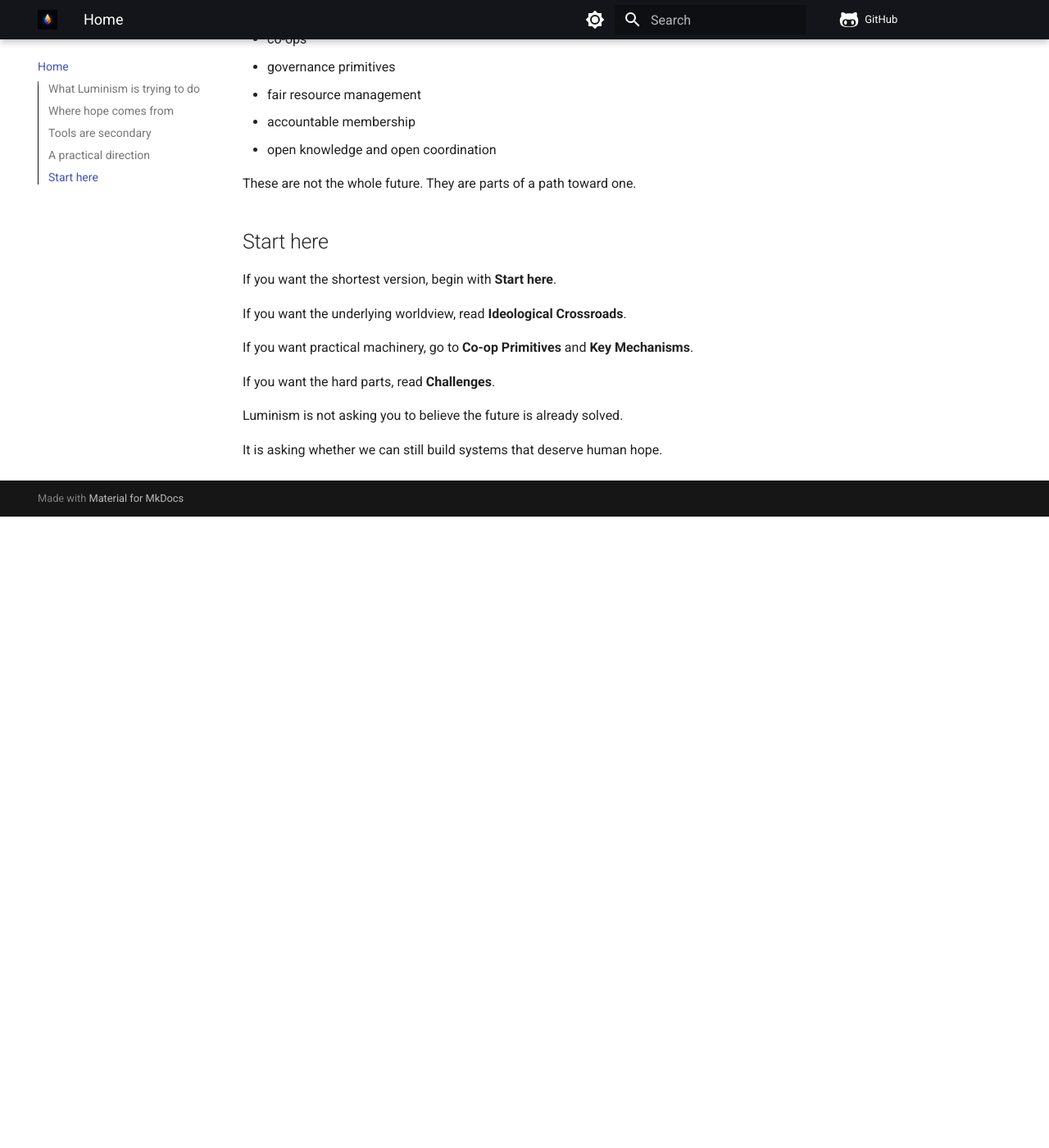
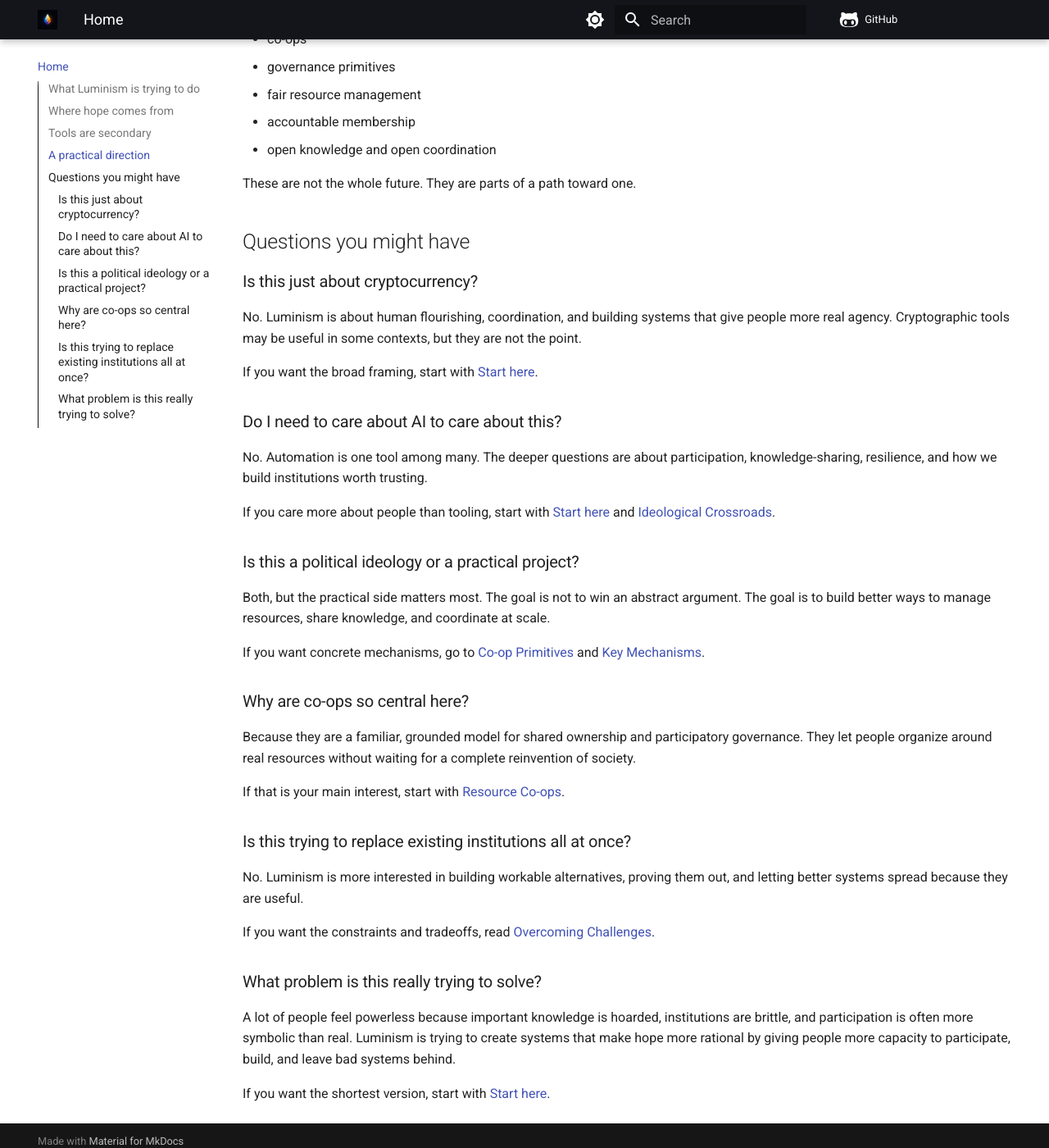
Before and after one commit to pierce403/luminism, an MkDocs documentation site: the page built from docs/index.md, in a window 1280 px wide and 1400 px high, scrolled down 1740 px. Shown: the whole window at 82% size. Built offline with MkDocs 1.6.1 and Material for MkDocs 9.7.7, drawn with Linux system fonts in a browser that asks for light colours; comment, search, counter and statistics services are not loaded; before the commit the page ends 2370 px from its top, so only the background shows below that; some of the changed text lies outside the part shown.

Commit message:
Use homepage FAQ as router instead of separate FAQ nav item

```diff
--- a/docs/index.md
+++ b/docs/index.md
@@ -8,7 +8,7 @@ Luminism begins from a simpler premise: **there is still a path forward**.
 
 **[Join the conversation](https://signal.group/#CjQKIPJUPF-Y0xmhOQoKTrsWE4pda8PCW24u2vA7jZW1BithEhBr9dhHfWdgSqfvt92TTDpZ)**
 
-Not because technology automatically saves us, and not because history bends toward justice on its own. There is a path forward because people can still learn, build, organize, and share what they know. If we make that easier,if we reduce the friction around coordination, participation, and resource access,then more people can help make the world better in their own way.
+Not because technology automatically saves us, and not because history bends toward justice on its own. There is a path forward because people can still learn, build, organize, and share what they know. If we make that easier, if we reduce the friction around coordination, participation, and resource access, then more people can help make the world better in their own way.
 
 ## What Luminism is trying to do
 
@@ -48,7 +48,7 @@ If a tool helps with that, use it. If it doesn’t, don’t.
 
 ## A practical direction
 
-The world is full of hidden knowledge, brittle supply chains, and institutions that have forgotten how to let people participate meaningfully. Luminism takes seriously the idea that this can be changed,not all at once, but through systems that are legible, forkable, and worth joining.
+The world is full of hidden knowledge, brittle supply chains, and institutions that have forgotten how to let people participate meaningfully. Luminism takes seriously the idea that this can be changed, not all at once, but through systems that are legible, forkable, and worth joining.
 
 That is why this site focuses on practical mechanisms:
 
@@ -60,16 +60,34 @@ That is why this site focuses on practical mechanisms:
 
 These are not the whole future. They are parts of a path toward one.
 
-## Start here
+## Questions you might have
 
-If you want the shortest version, begin with **Start here**.
+### Is this just about cryptocurrency?
+No. Luminism is about human flourishing, coordination, and building systems that give people more real agency. Cryptographic tools may be useful in some contexts, but they are not the point.
 
-If you want the underlying worldview, read **Ideological Crossroads**.
+If you want the broad framing, start with [Start here](start_here.md).
 
-If you want practical machinery, go to **Co-op Primitives** and **Key Mechanisms**.
+### Do I need to care about AI to care about this?
+No. Automation is one tool among many. The deeper questions are about participation, knowledge-sharing, resilience, and how we build institutions worth trusting.
 
-If you want the hard parts, read **Challenges**.
+If you care more about people than tooling, start with [Start here](start_here.md) and [Ideological Crossroads](ideological_crossroads/index.md).
 
-Luminism is not asking you to believe the future is already solved.
+### Is this a political ideology or a practical project?
+Both, but the practical side matters most. The goal is not to win an abstract argument. The goal is to build better ways to manage resources, share knowledge, and coordinate at scale.
 
-It is asking whether we can still build systems that deserve human hope.
+If you want concrete mechanisms, go to [Co-op Primitives](coop_primitives/index.md) and [Key Mechanisms](key_mechanisms/index.md).
+
+### Why are co-ops so central here?
+Because they are a familiar, grounded model for shared ownership and participatory governance. They let people organize around real resources without waiting for a complete reinvention of society.
+
+If that is your main interest, start with [Resource Co-ops](coop_primitives/resource_coops.md).
+
+### Is this trying to replace existing institutions all at once?
+No. Luminism is more interested in building workable alternatives, proving them out, and letting better systems spread because they are useful.
+
+If you want the constraints and tradeoffs, read [Overcoming Challenges](challenges/index.md).
+
+### What problem is this really trying to solve?
+A lot of people feel powerless because important knowledge is hoarded, institutions are brittle, and participation is often more symbolic than real. Luminism is trying to create systems that make hope more rational by giving people more capacity to participate, build, and leave bad systems behind.
+
+If you want the shortest version, start with [Start here](start_here.md).
--- a/mkdocs.yml
+++ b/mkdocs.yml
@@ -42,7 +42,6 @@ extra_javascript:
 nav:
   - Home: index.md
   - Start here: start_here.md
-  - FAQ: faq.md
   - Glossary: glossary.md
   - Ideological Crossroads: ideological_crossroads/index.md
   - Inevitable Trajectory: inevitable_trajectory/index.md
```
